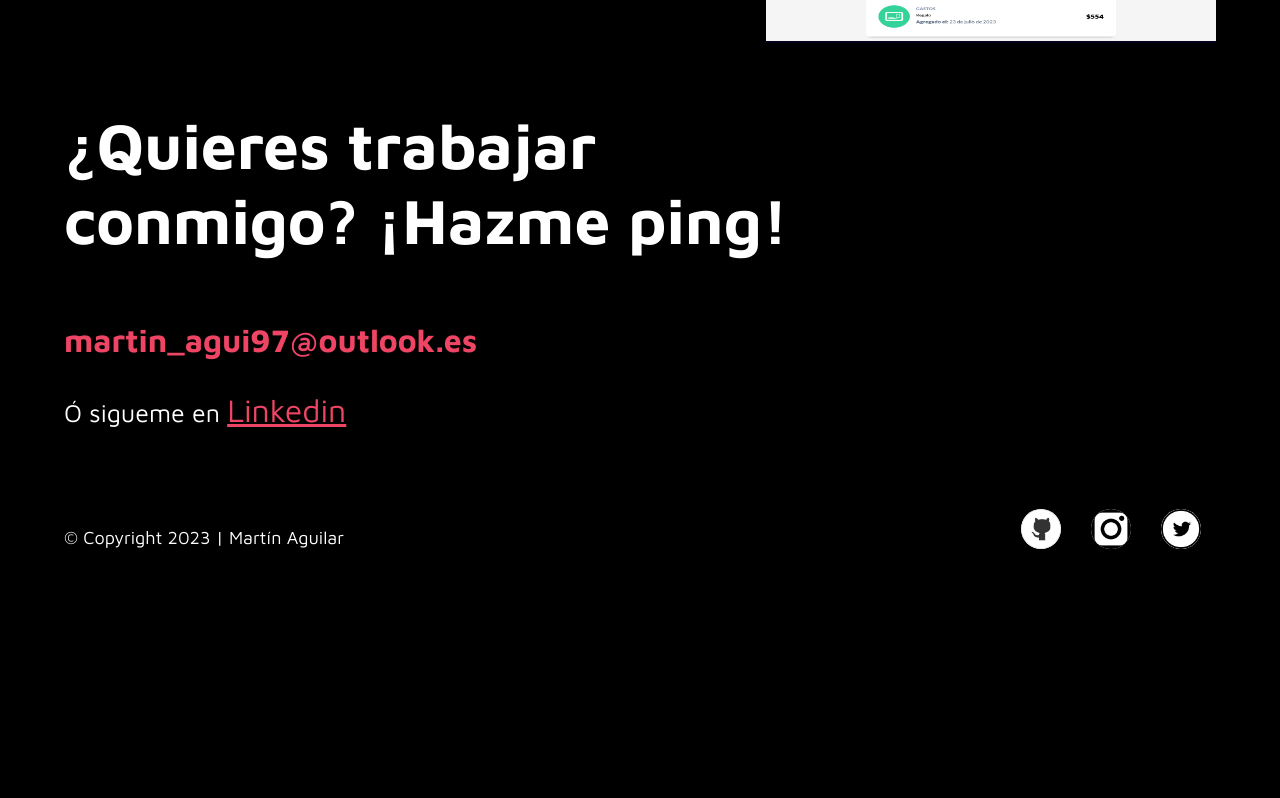
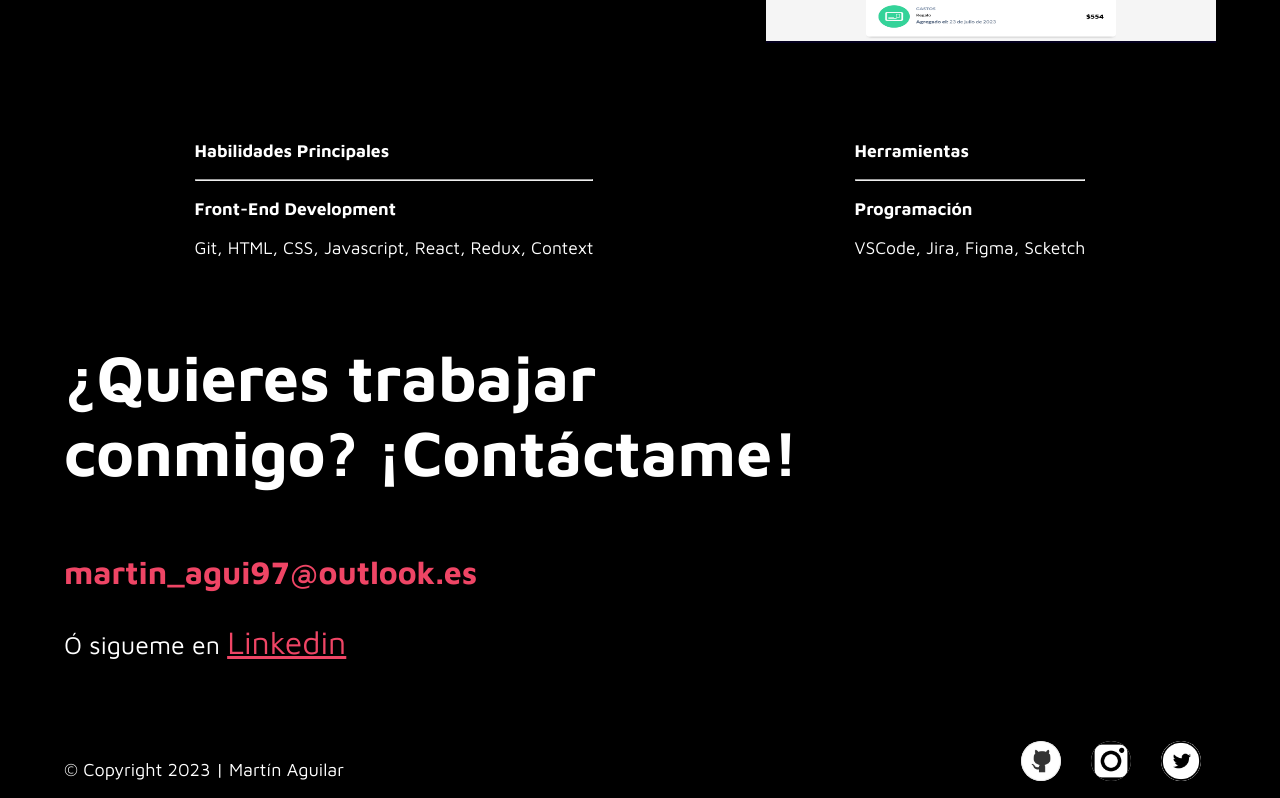
Before and after one commit to martin0123478/Portfolio-Martin, a React (Vite) app: page / in a window 1280 px wide. Shown: the part 1221-2019 px from the top of the page. Before the commit the page ends 1787 px from the top, so only its background shows below. Built offline with nearby package versions, Linux system fonts and the light colour scheme.

Commit message:
feat:add habilities section

```diff
--- a/src/components/contacto/Contacto.jsx
+++ b/src/components/contacto/Contacto.jsx
@@ -2,9 +2,9 @@ import React from 'react'
 import './contacto.css'
 const Contacto = () => {
     return (
-        <div className='contact-container'>
+        <div className='contact-container' id='contacto'>
             <p className='contacto-title'>¿Quieres trabajar conmigo?
-                ¡Hazme ping!</p>
+                ¡Contáctame!</p>
             <p className='correo'>martin_agui97@outlook.es</p>
             <p className='linke'>Ó sigueme en <a href="https://www.linkedin.com/in/mart%C3%ADn-aguilar/" target="_blank">Linkedin</a></p>
         </div>
--- a/src/components/habilities/Habilidades.jsx
+++ b/src/components/habilities/Habilidades.jsx
@@ -0,0 +1,22 @@
+import './habilidades.css'
+const Habilidades = () => {
+    return (
+        <div className='container-habilidades' id='habilidades'>
+            <div>
+                <p className='title-habilidades'>Habilidades Principales</p>
+                <hr />
+                <p className='text-habilidades'>Front-End Development</p>
+                <p className='front'>Git, HTML, CSS, Javascript, React, Redux, Context</p>
+            </div>
+            <div>
+                <p className='title-habilidades'>Herramientas</p>
+                <hr />
+                <p className='text-habilidades'>Programación</p>
+                <p className='front'>VSCode, Jira, Figma, Scketch</p>
+
+            </div>
+        </div>
+    )
+}
+
+export default Habilidades
--- a/src/components/habilities/habilidades.css
+++ b/src/components/habilities/habilidades.css
@@ -0,0 +1,35 @@
+.title-habilidades {
+    color: white;
+    font-size: 1.75rem;
+    font-weight: 700;
+    text-align: left;
+}
+
+.container-habilidades {
+    margin-top: 80px;
+}
+
+.text-habilidades {
+    color: white;
+    font-size: 1.125rem;
+    font-weight: 700;
+    text-align: left;
+}
+
+.front {
+    color: white;
+    font-size: 1.25rem;
+    text-align: left;
+}
+
+@media (min-width:768px) {
+    .container-habilidades {
+        display: flex;
+        justify-content: space-around;
+    }
+
+    .text-habilidades,
+    .front {
+        font-size: 1.75rem;
+    }
+}
--- a/src/components/header/Header.jsx
+++ b/src/components/header/Header.jsx
@@ -7,9 +7,12 @@ const Header = () => {
                 <p className='name'>Martín Aguilar</p>
             </div>
             <div className='enlaces_container'>
-                <Link className='link' to='#projectos'>Proyectos</Link>
-                <Link className='link' to='#contacto'>Contacto</Link>
-                <Link className='link' to='#experiencia'>Experiencia</Link>
+
+                <a className='link' href='#projectos'>Proyectos</a>
+                <a className='link' href='#habilidades'>Habilidades</a>
+                <a className='link' href='#contacto'>Contacto</a>
+                <Link className='link'>Comunidadades</Link>
+
             </div>
 
         </div>
--- a/src/pages/Principal.jsx
+++ b/src/pages/Principal.jsx
@@ -5,6 +5,7 @@ import Project2 from "../components/project2/Project2"
 import Project from "../components/project3/Project"
 import Contacto from "../components/contacto/contacto"
 import Footer from "../components/footer/Footer"
+import Habilidades from "../components/habilities/Habilidades"
 const Principal = () => {
     return (
         <>
@@ -13,8 +14,10 @@ const Principal = () => {
             <Project1 />
             <Project2 />
             <Project />
+            <Habilidades />
             <Contacto />
             <Footer />
+
         </>
     )
 }
```
